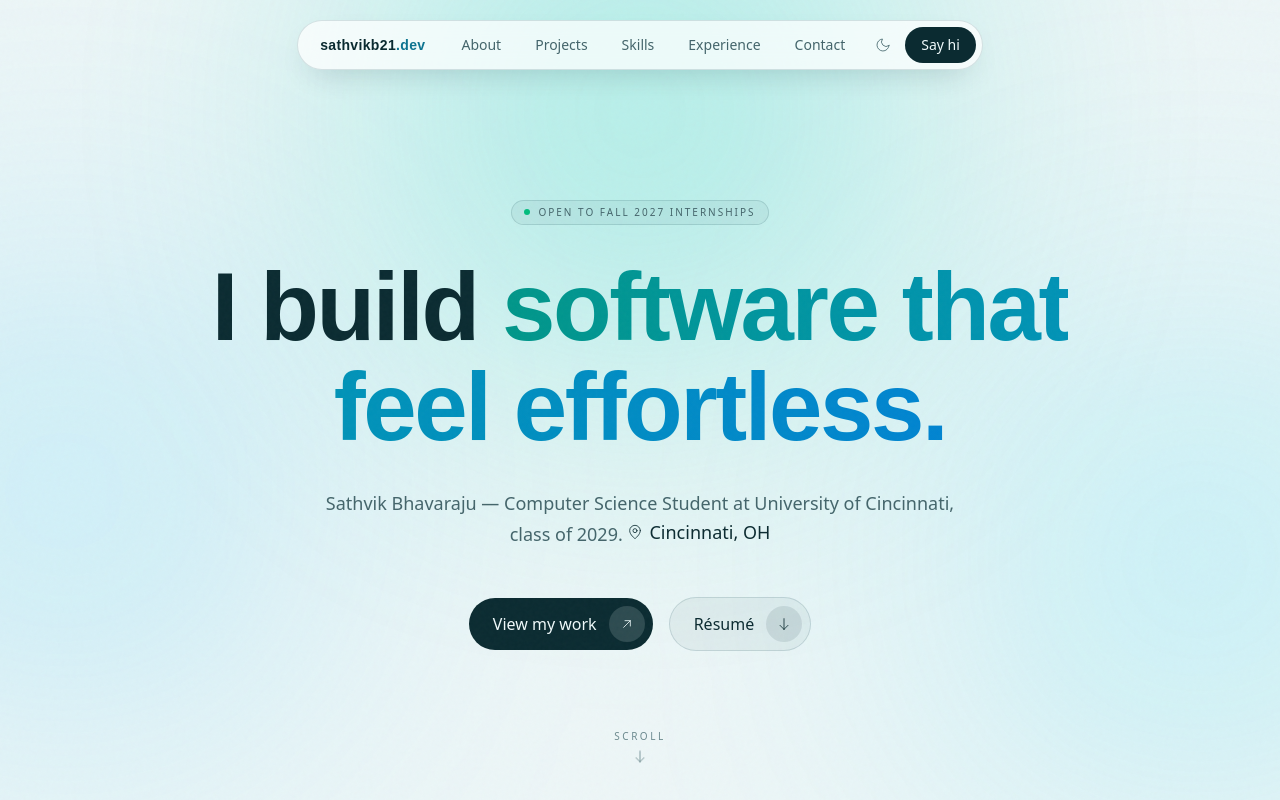
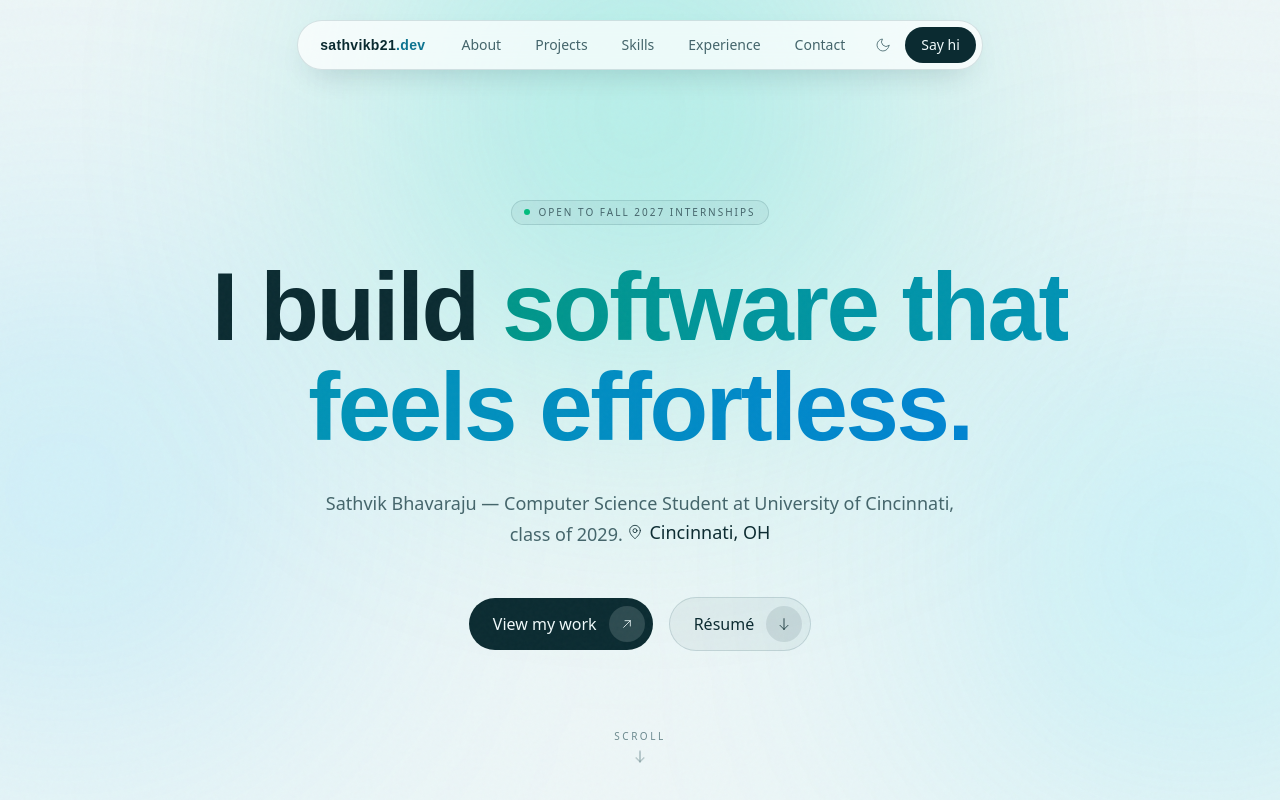
Before and after one commit to sathvikb21/PersonalPortfolio, a React (Vite) app: page / in a window 1280 px wide. Shown: the top 800 px of the page. Built offline with nearby package versions, Linux system fonts and the light colour scheme; a web font is replaced by a local one.

Commit message:
fixed tagline

```diff
--- a/src/data.ts
+++ b/src/data.ts
@@ -8,7 +8,7 @@ export const profile = {
   gradYear: '2029',
   location: 'Cincinnati, OH',
   email: 'sathvik21@gmail.com',
-  tagline: 'I build software that feel effortless.',
+  tagline: 'I build software that feels effortless.',
   intro:
     'Junior studying computer science with a focus on systems and human-centered design. I like working at the seam where rigorous engineering meets product taste — distributed systems by day, pixel-pushing by night.',
   resumeUrl: '/resume.pdf',
```
